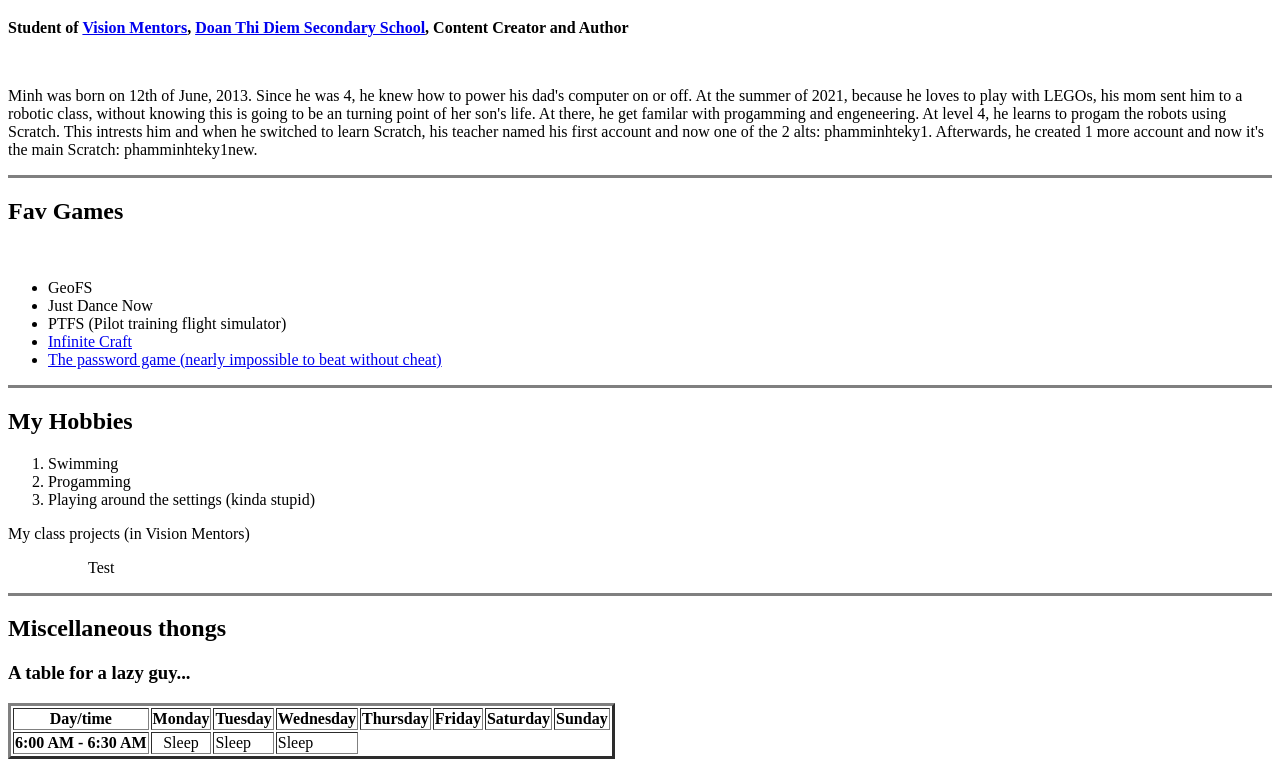
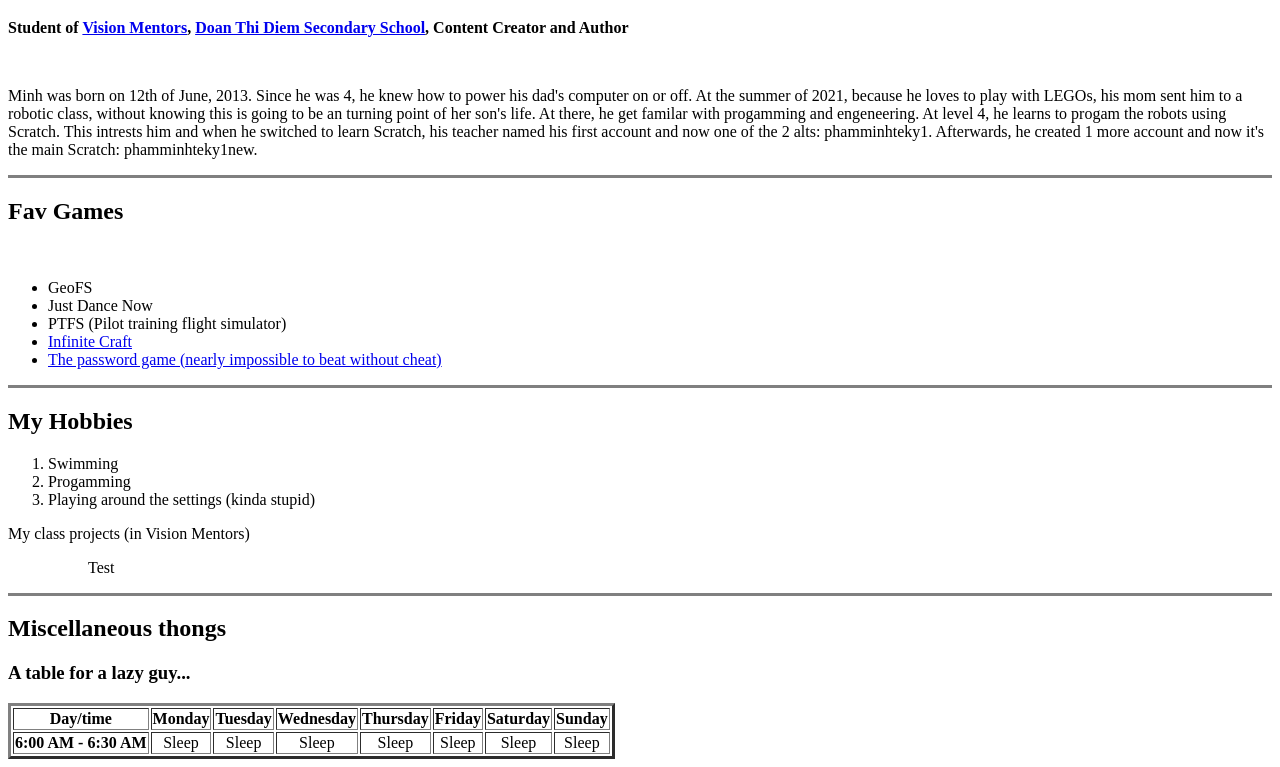
Before and after one commit to phamminhteky1/minh_private_page, a plain HTML site: page Index.html in a window 1280 px wide. Shown: the part 273-1040 px from the top of the page. Drawn offline with Linux system fonts and the light colour scheme.

Commit message:
Update Index.html

```diff
--- a/Index.html
+++ b/Index.html
@@ -45,7 +45,13 @@ My class projects (in Vision Mentors)
   </tr>
   <tr>
     <th>6:00 AM - 6:30 AM</th>
-    <td><center>Sleep
-      <td>Sleep
-        <td>Sleep
+    <td><center>Sleep</center></td>
+      <td><center>Sleep</center></td>
+        <td><center>Sleep</center></td>
+      <td><center>Sleep</center></td>
+      <td><center>Sleep</center></td>
+      <td><center>Sleep</center></td>
+      <td><center>Sleep</center></td>
+  </tr>
+
 </html>
```
